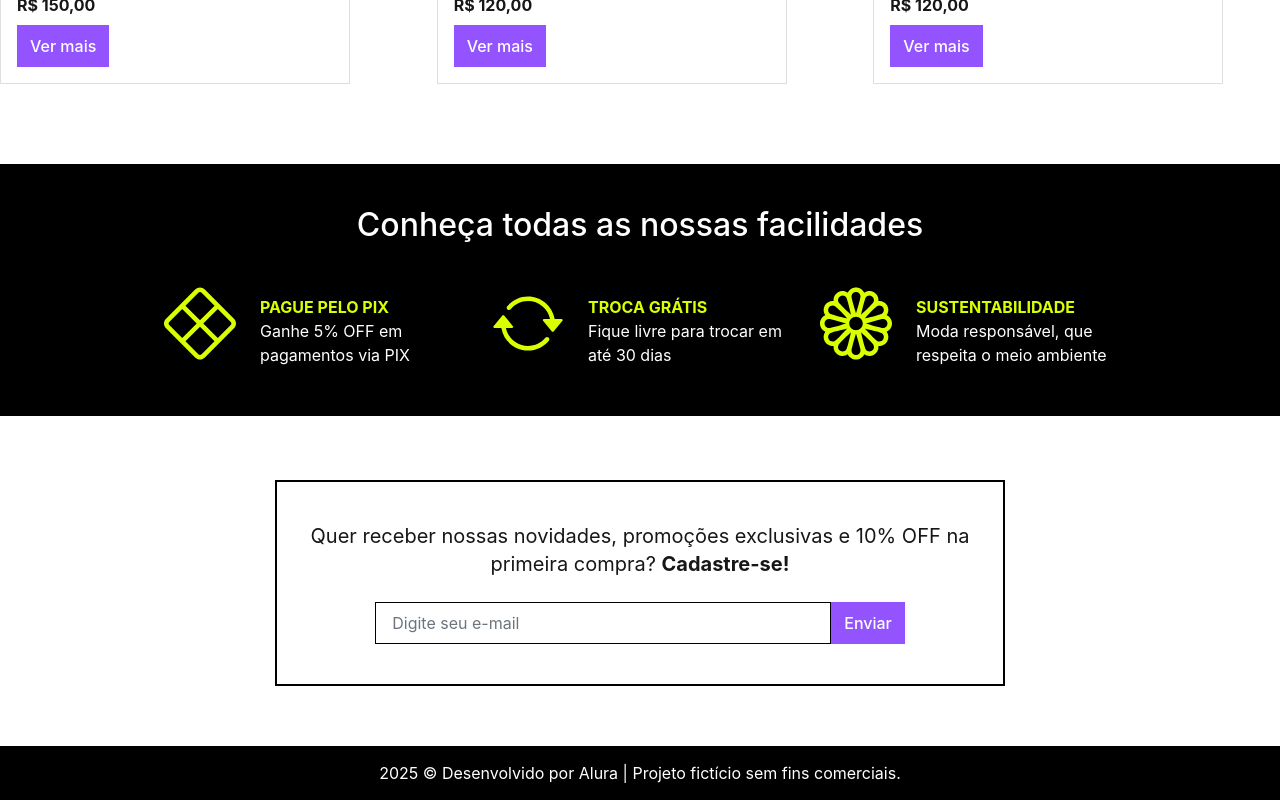
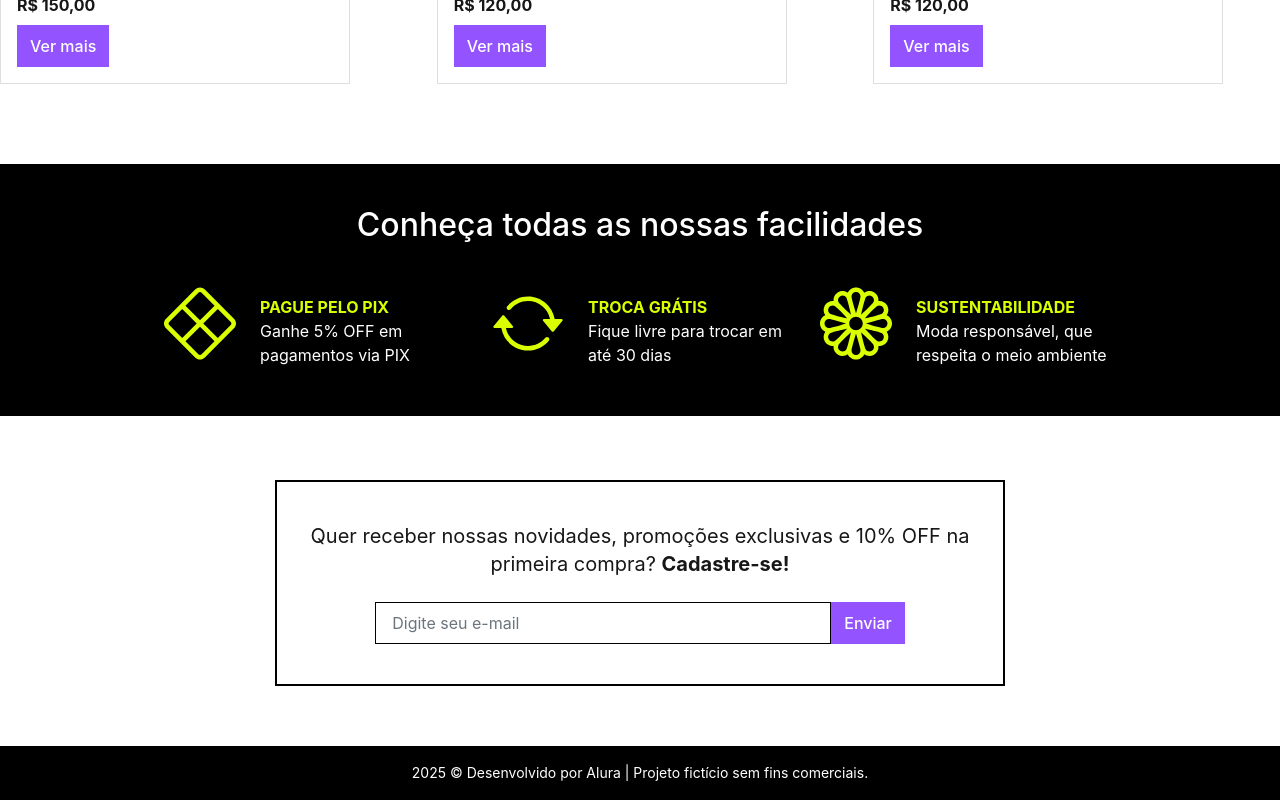
Before and after one commit to JessMotta/meteora-ecommerce_alura, a Next.js app: page / in a window 1280 px wide. Shown: the part 1335-2135 px from the top of the page. Built offline with nearby package versions, Linux system fonts and the light colour scheme.

Commit message:
adjust footer

```diff
--- a/src/components/FooterInfo/index.tsx
+++ b/src/components/FooterInfo/index.tsx
@@ -1,6 +1,6 @@
 export function FooterInfo(){
     return (
-        <footer className="bg-black text-white text-center py-5 w-full h-[54px] flex justify-center items-center">
+        <footer className="bg-black text-white text-center py-5 w-full h-[54px] flex justify-center items-center sm:text-sm">
             <p>2025 © Desenvolvido por Alura | Projeto fictício sem fins comerciais.</p>
         </footer>
     )
```
